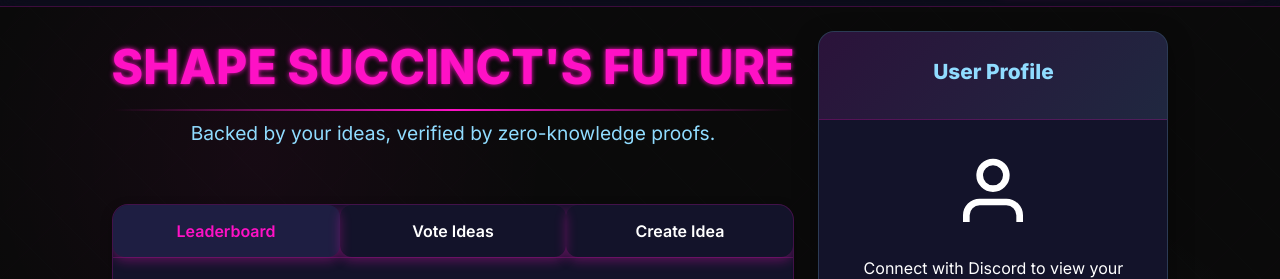
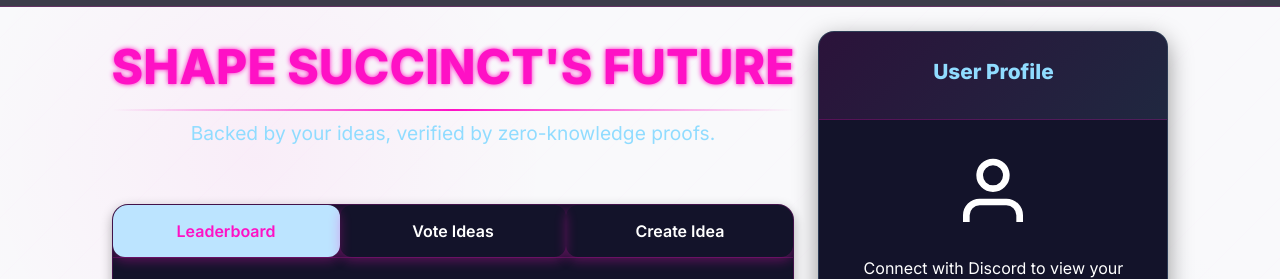
Before and after one commit to Aliencryptodev/succinct-feedback-dapp, a plain HTML site: page public/index.html in a window 1280 px wide. Shown: the part 82-361 px from the top of the page. Drawn offline with Linux system fonts and the light colour scheme; no server answers.

Commit message:
Update index.html

```diff
--- a/public/index.html
+++ b/public/index.html
@@ -23,8 +23,9 @@
       --accent-dark: #d9c954;
       --accent-light: #fcf0a3;
       --danger: #FF5555;
+      --tab-active: #BCE4FF;
       --success: #55d6aa;
-      --bg-dark: #0A0A0A;
+      --bg-dark: #f9f9fb;
       --bg-card: #111111;
       --bg-card-hover: #1a1a1a;
       --bg-profile: #0F0F1A;
@@ -234,7 +235,7 @@
     }
 
     .tab-btn.active {
-      background-color: var(--bg-tab-active);
+      background-color: var(--tab-active);
       color: var(--primary);
     }
 
```
